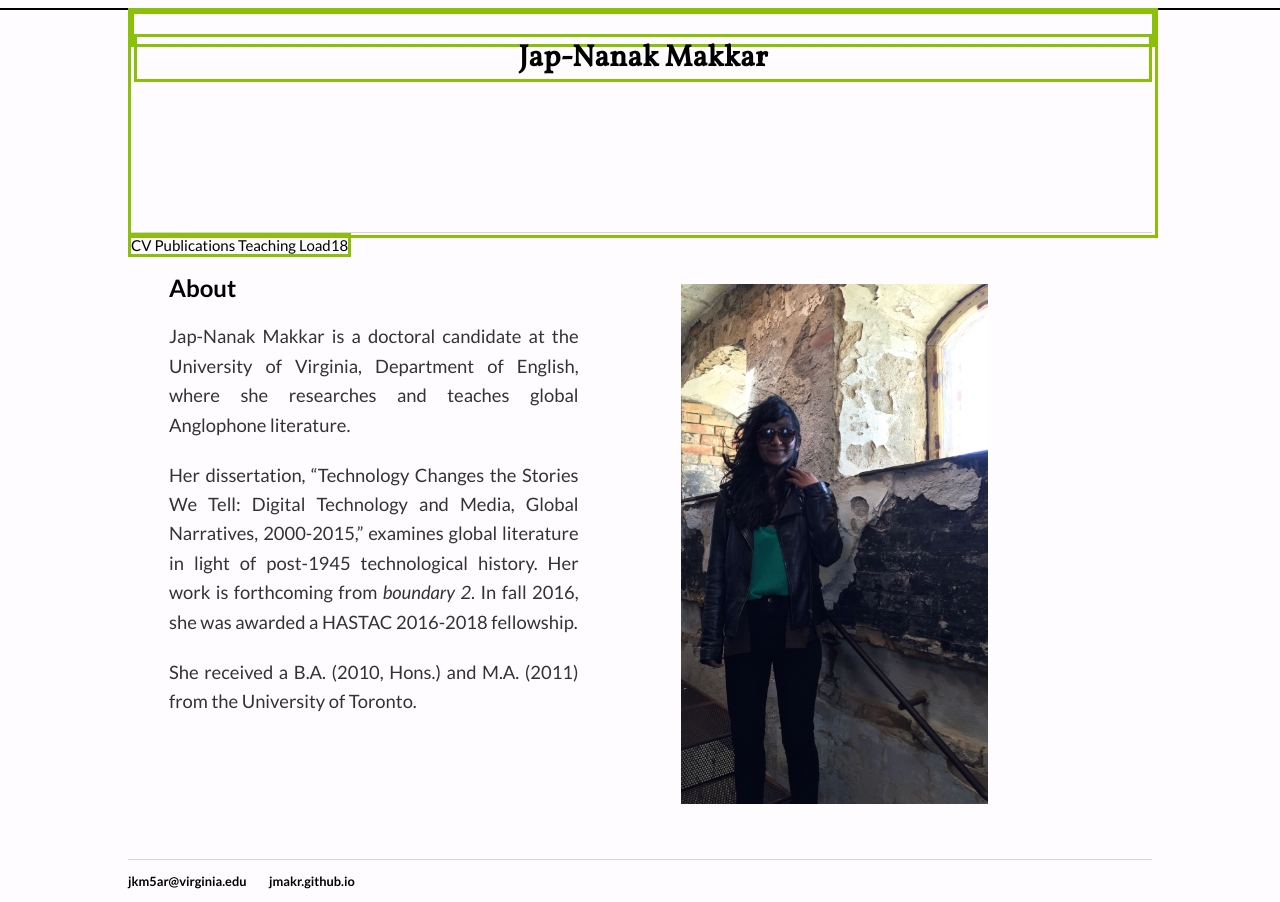
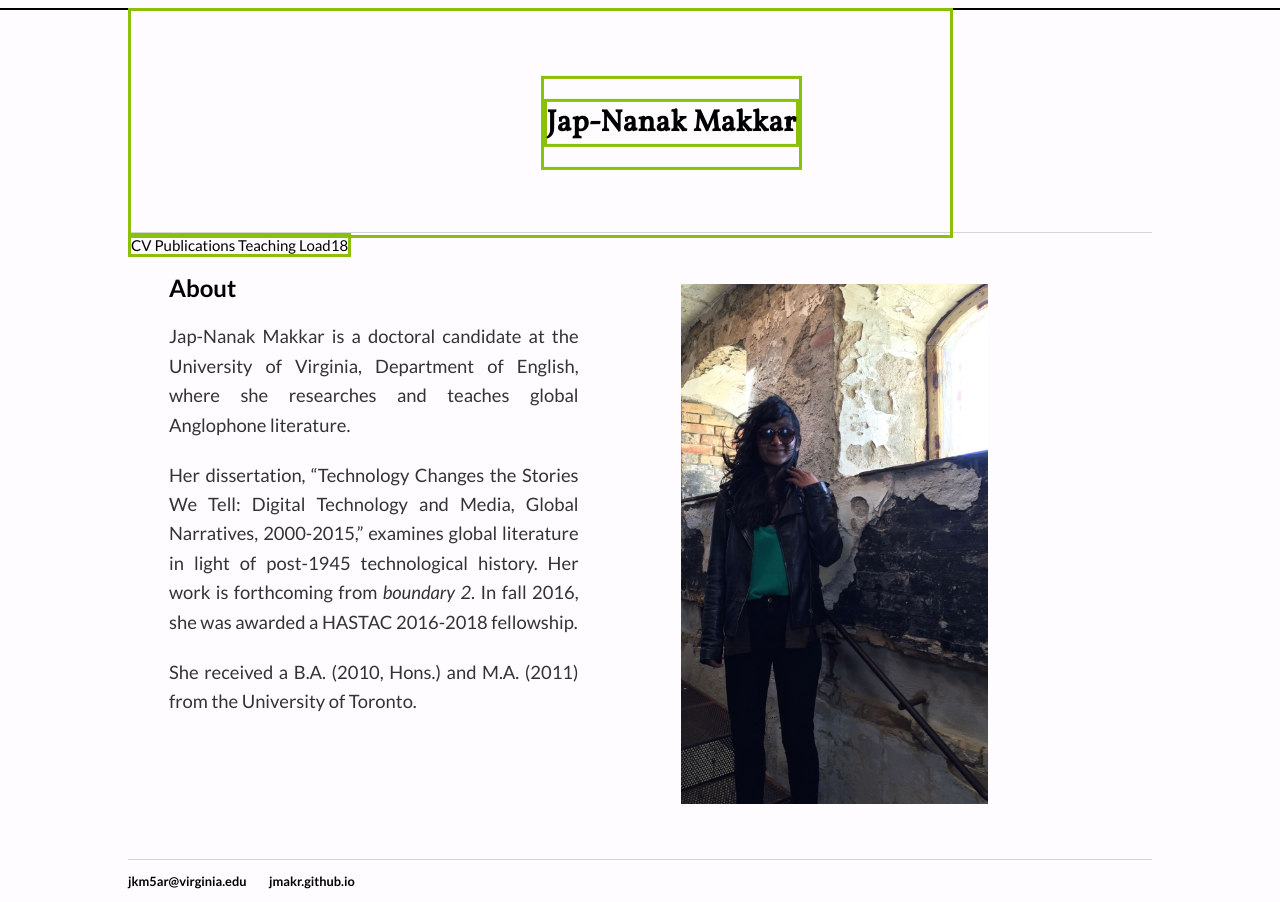
Before and after one commit to jmakr/jmakr.github.io, a Jekyll site: the page built from index.html, in a window 1280 px wide. Built offline with Jekyll 4.4.1, drawn with Linux system fonts in a browser that asks for light colours.

Commit message:
Update main.css

```diff
--- a/css/main.css
+++ b/css/main.css
@@ -30,7 +30,7 @@ h1 {
 }
 
 .h1logocontainer {
-    position: absolute;
+    position: relative;
     text-align: center;
     width:80%;
     height: 7em;
@@ -40,12 +40,11 @@ h1 {
 }
 
 .h1logohelper {
+    position:absolute;
+    top: 50%;
+    left:50%;
+    transform: translate(0, -50%);
 
-    height: 30px;
-    margin-top:auto;
-    margin-bottom: auto;
-    margin-right: auto;
-    margin-left: auto;
 
     text-align: center;
     vertical-align:middle;
```
